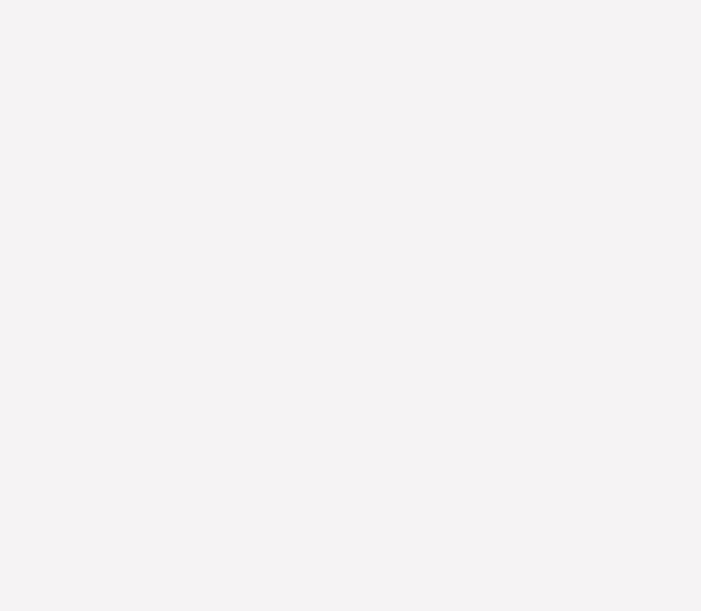
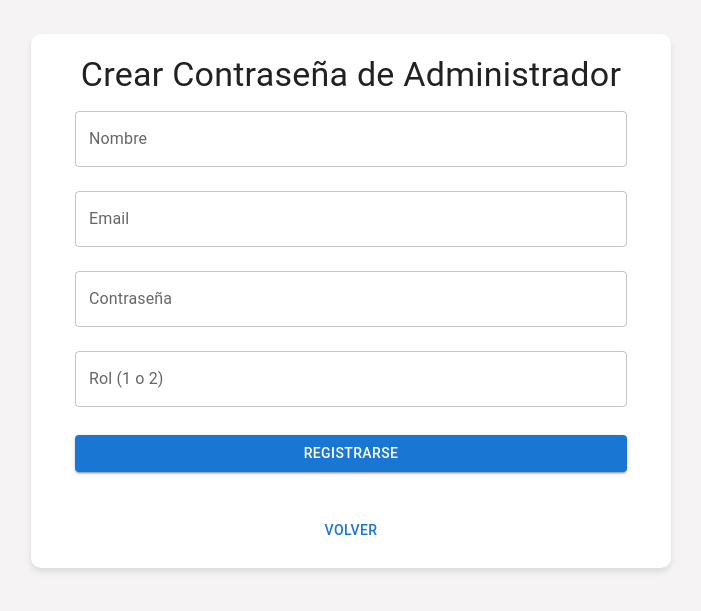
Before and after one commit to DarknesCloud/frontend_prueba, a React (Vite) app: page /registerAdmin in a window 1280 px wide. Before the commit this address had no page. Shown: the part 107-718 px from the top of the page, without its empty margins (289-990 px from the left). Built offline with nearby package versions, Linux system fonts and the light colour scheme.

Commit message:
fit register admin

```diff
--- a/src/App.tsx
+++ b/src/App.tsx
@@ -7,6 +7,7 @@ import {
   Login,
   ProductCrud,
   Register,
+  RegisterAdmin,
   Sidebar,
   TopBar,
 } from './pages';
@@ -22,6 +23,7 @@ function App() {
           <Routes>
             <Route path="/" element={<Login />} />
             <Route path="/register" element={<Register />} />
+            <Route path="/registerAdmin" element={<RegisterAdmin />} />
             <Route
               path="/dashboard/*"
               element={
--- /dev/null
+++ b/src/components/RegisterAdmin.tsx
@@ -0,0 +1,184 @@
+import React, { useState, useEffect } from 'react';
+import { Link, useNavigate } from 'react-router-dom';
+import { Container, Typography, TextField, Button, Paper } from '@mui/material';
+
+const RegisterAdmin: React.FC = () => {
+  const [name, setName] = useState('');
+  const [email, setEmail] = useState('');
+  const [password, setPassword] = useState('');
+  const [role, setRole] = useState('');
+  const [isFirstTime, setIsFirstTime] = useState(true);
+  const [isAdminAuthenticated, setIsAdminAuthenticated] = useState(false);
+  const [enteredPassword, setEnteredPassword] = useState('');
+  const navigate = useNavigate();
+
+  useEffect(() => {
+    const storedAdminPassword = localStorage.getItem('adminPassword');
+    if (storedAdminPassword) {
+      setIsFirstTime(false);
+    }
+  }, []);
+
+  const handleCreateAdminPassword = () => {
+    if (!adminPassword) {
+      alert('Por favor, ingrese una contraseña de administrador.');
+      return;
+    }
+
+    localStorage.setItem('adminPassword', adminPassword);
+    setIsAdminAuthenticated(true);
+    setIsFirstTime(false);
+    alert('Contraseña de administrador creada con éxito.');
+  };
+
+  const handleAuthenticate = () => {
+    const storedAdminPassword = localStorage.getItem('adminPassword');
+    if (enteredPassword !== storedAdminPassword) {
+      alert('La contraseña de administrador ingresada es incorrecta.');
+      return;
+    }
+    setIsAdminAuthenticated(true);
+  };
+
+  const handleRegister = () => {
+    if (!isFirstTime && !isAdminAuthenticated) {
+      alert('Por favor, autentíquese para acceder al registro.');
+      return;
+    }
+
+    if (!name || !email || !password || !role) {
+      alert('Por favor, complete todos los campos.');
+      return;
+    }
+
+    const users = JSON.parse(localStorage.getItem('users') || '[]');
+    const existingUser = users.find((user: any) => user.email === email);
+    if (existingUser) {
+      alert('El usuario ya está registrado.');
+      return;
+    }
+
+    const token = generateRandomToken();
+    const newUser = { name, email, password, token, role };
+    users.push(newUser);
+    localStorage.setItem('users', JSON.stringify(users));
+    alert('Registro exitoso');
+    navigate('/dashboard');
+  };
+
+  const generateRandomToken = () => {
+    return (
+      Math.random().toString(36).substring(2, 15) +
+      Math.random().toString(36).substring(2, 15)
+    );
+  };
+
+  return (
+    <div
+      style={{
+        display: 'flex',
+        justifyContent: 'center',
+        alignItems: 'center',
+        height: '100vh',
+      }}
+    >
+      <Paper
+        elevation={3}
+        style={{
+          padding: '20px',
+          borderRadius: '10px',
+          boxShadow: '0px 4px 6px rgba(0, 0, 0, 0.1)',
+        }}
+      >
+        <Container maxWidth="sm">
+          <Typography variant="h4" align="center">
+            {isFirstTime
+              ? 'Crear Contraseña de Administrador'
+              : isAdminAuthenticated
+              ? 'Registro'
+              : 'Autenticación'}
+          </Typography>
+          {!isFirstTime && !isAdminAuthenticated && (
+            <>
+              <TextField
+                label="Contraseña de Administrador"
+                variant="outlined"
+                type="password"
+                value={enteredPassword}
+                onChange={(e) => setEnteredPassword(e.target.value)}
+                fullWidth
+                margin="normal"
+              />
+              <Button
+                variant="contained"
+                color="primary"
+                onClick={handleAuthenticate}
+                fullWidth
+                style={{ marginTop: '20px' }}
+              >
+                Autenticar
+              </Button>
+            </>
+          )}
+          {(isFirstTime || isAdminAuthenticated) && (
+            <>
+              <TextField
+                label="Nombre"
+                variant="outlined"
+                value={name}
+                onChange={(e) => setName(e.target.value)}
+                fullWidth
+                margin="normal"
+              />
+              <TextField
+                label="Email"
+                variant="outlined"
+                type="email"
+                value={email}
+                onChange={(e) => setEmail(e.target.value)}
+                fullWidth
+                margin="normal"
+              />
+              <TextField
+                label="Contraseña"
+                variant="outlined"
+                type="password"
+                value={password}
+                onChange={(e) => setPassword(e.target.value)}
+                fullWidth
+                margin="normal"
+              />
+              <TextField
+                label="Rol (1 o 2)"
+                variant="outlined"
+                value={role}
+                onChange={(e) => setRole(e.target.value)}
+                fullWidth
+                margin="normal"
+              />
+              <Button
+                variant="contained"
+                color="primary"
+                onClick={handleRegister}
+                fullWidth
+                style={{ marginTop: '20px' }}
+              >
+                Registrarse
+              </Button>
+            </>
+          )}
+          <Link
+            to="/"
+            style={{ display: 'block', marginTop: '20px', textAlign: 'center' }}
+          >
+            <Button color="primary" fullWidth style={{ marginTop: '20px' }}>
+              Volver
+            </Button>
+          </Link>
+        </Container>
+      </Paper>
+    </div>
+  );
+};
+
+export default RegisterAdmin;
--- a/src/pages/index.tsx
+++ b/src/pages/index.tsx
@@ -1,6 +1,7 @@
 // Importa y exporta el componente Login en una sola línea
 export { default as Login } from '../components/Login';
 export { default as Register } from '../components/Register';
+export { default as RegisterAdmin } from '../components/RegisterAdmin';
 export { default as ProductCrud } from '../components/ProductCrud';
 export { default as ClientCrud } from '../components/ClientCrud';
 export { default as Factura } from '../components/Factura';
```
